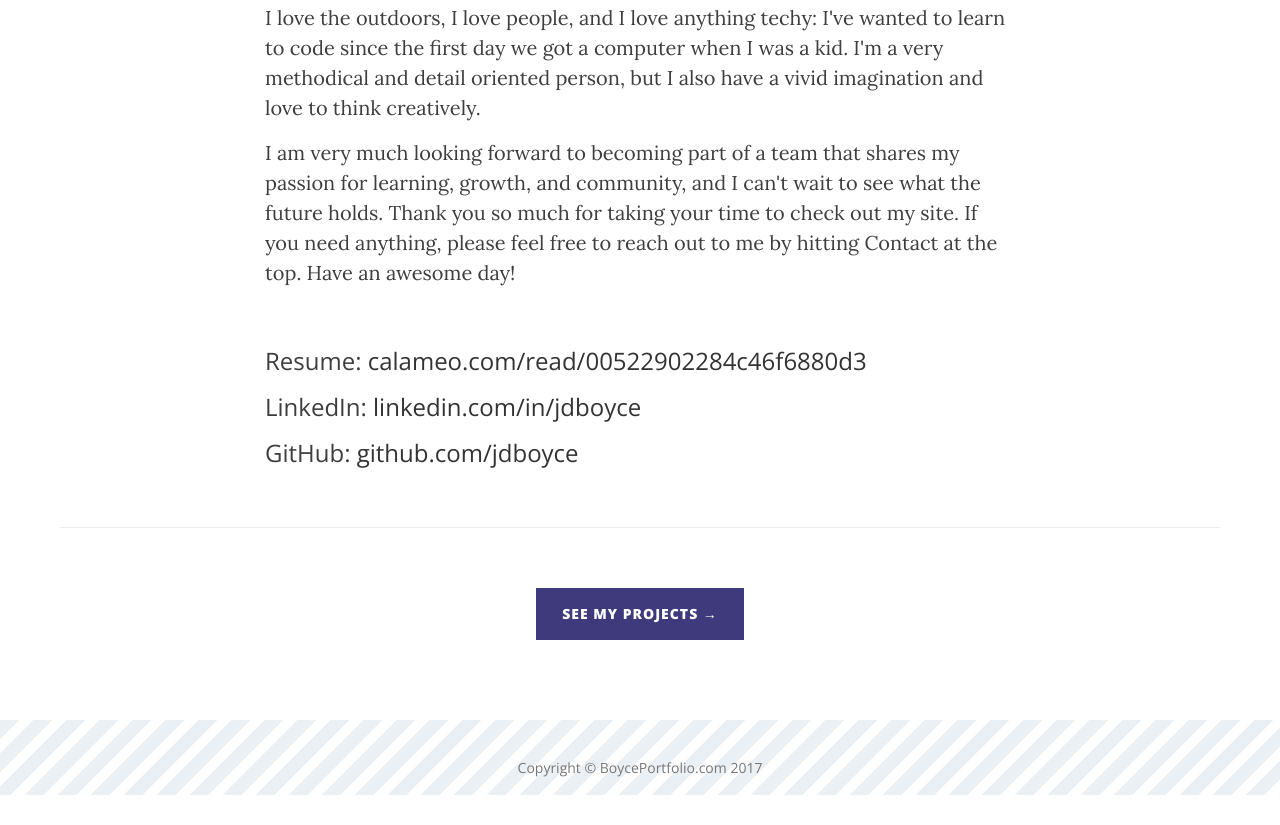
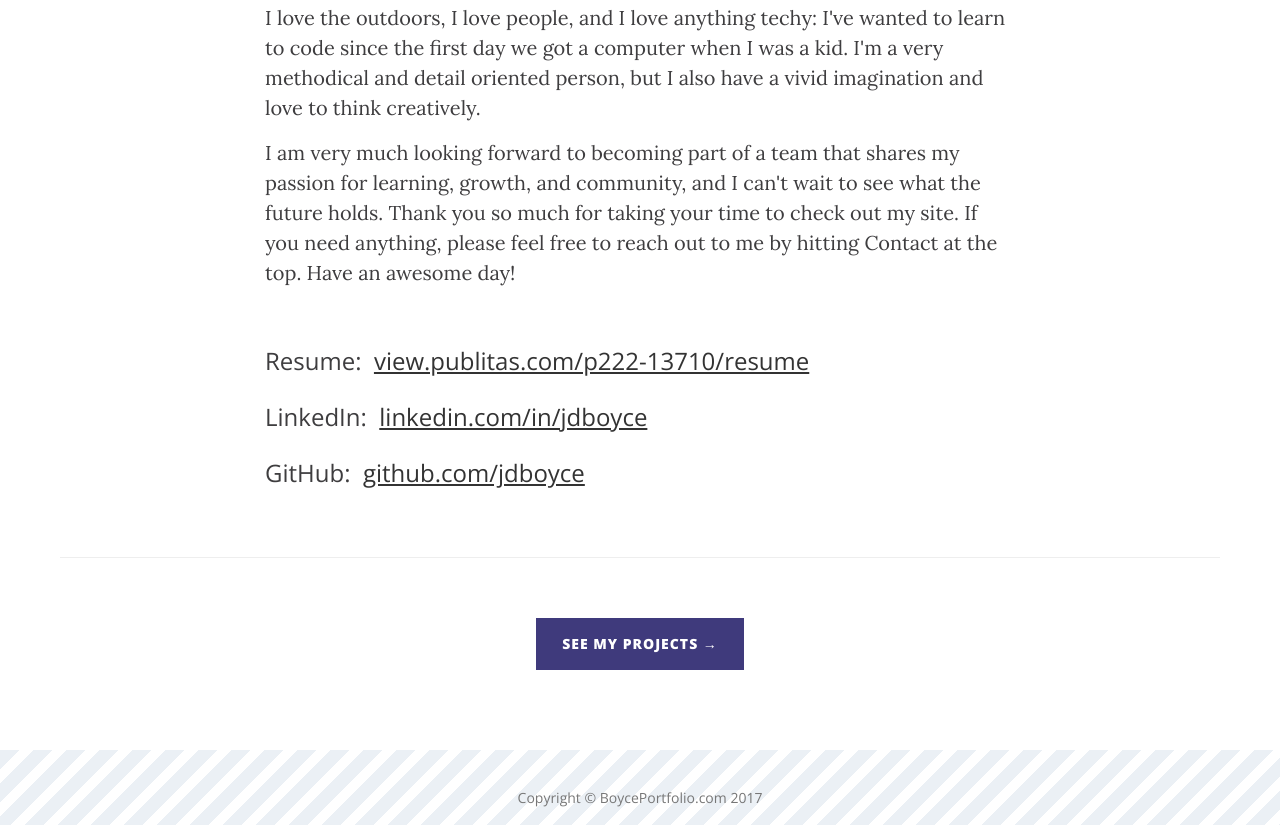
Before and after one commit to jdboyce/jdboyce.github.io, a website: page about.html in a window 1280 px wide. Shown: the part 1128-1953 px from the top of the page. Before the commit the page ends 1923 px from the top, so only its background shows below. Drawn offline with nearby package versions, Linux system fonts and the light colour scheme.

Commit message:
Social References

```diff
--- a/about.html
+++ b/about.html
@@ -122,11 +122,11 @@ Thank you so much for taking your time to check out my site. If you need anythin
 
 
 <br/>
-    <h5>Resume: <a href="http://www.calameo.com/read/00522902284c46f6880d3" target="_blank">calameo.com/read/00522902284c46f6880d3</a>
+    <h5>Resume: &nbsp;<a href="https://view.publitas.com/p222-13710/resume/" target="_blank"><u>view.publitas.com/p222-13710/resume</u></a>
     </h5>
-    <h5>LinkedIn: <a href="https://linkedin.com/in/jdboyce" target="_blank">linkedin.com/in/jdboyce</a>
+    <h5>LinkedIn: &nbsp;<a href="https://linkedin.com/in/jdboyce" target="_blank"><u>linkedin.com/in/jdboyce</u></a>
     </h5>
-    <h5>GitHub: <a href="https://github.com/jdboyce" target="_blank">github.com/jdboyce</a>
+    <h5>GitHub: &nbsp;<a href="https://github.com/jdboyce" target="_blank"><u>github.com/jdboyce</u></a>
     </h5>
 
 
--- a/css/style.css
+++ b/css/style.css
@@ -48,7 +48,7 @@ h5
 {
 		font-family: 'Open Sans','Helvetica Neue',Helvetica,Arial,sans-serif;
 		font-size: 24px;
-		margin-bottom: 20px;
+		margin-bottom: 30px;
 		color: #3e3d3f;
 		font-weight: 300;
 
```
